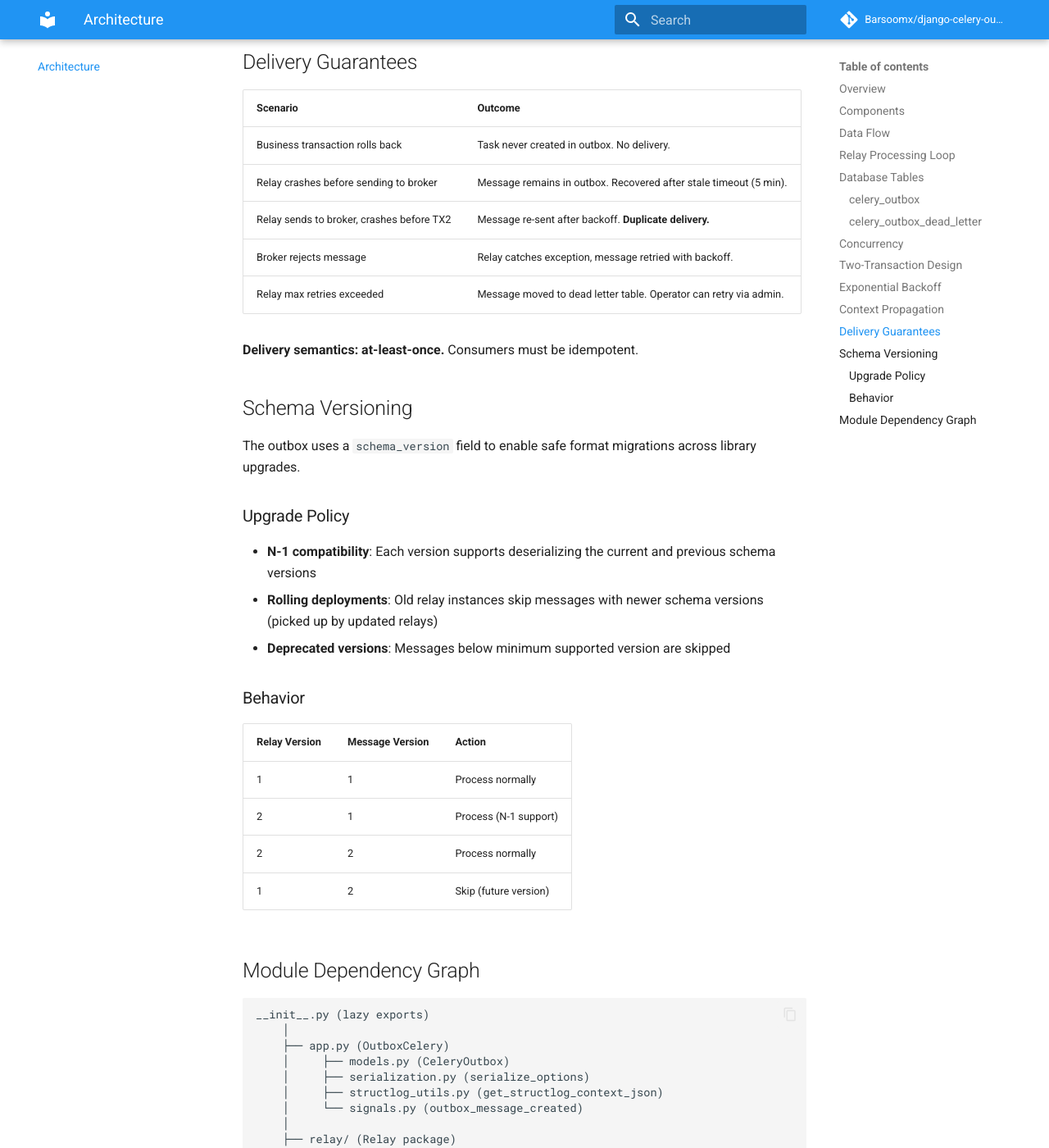
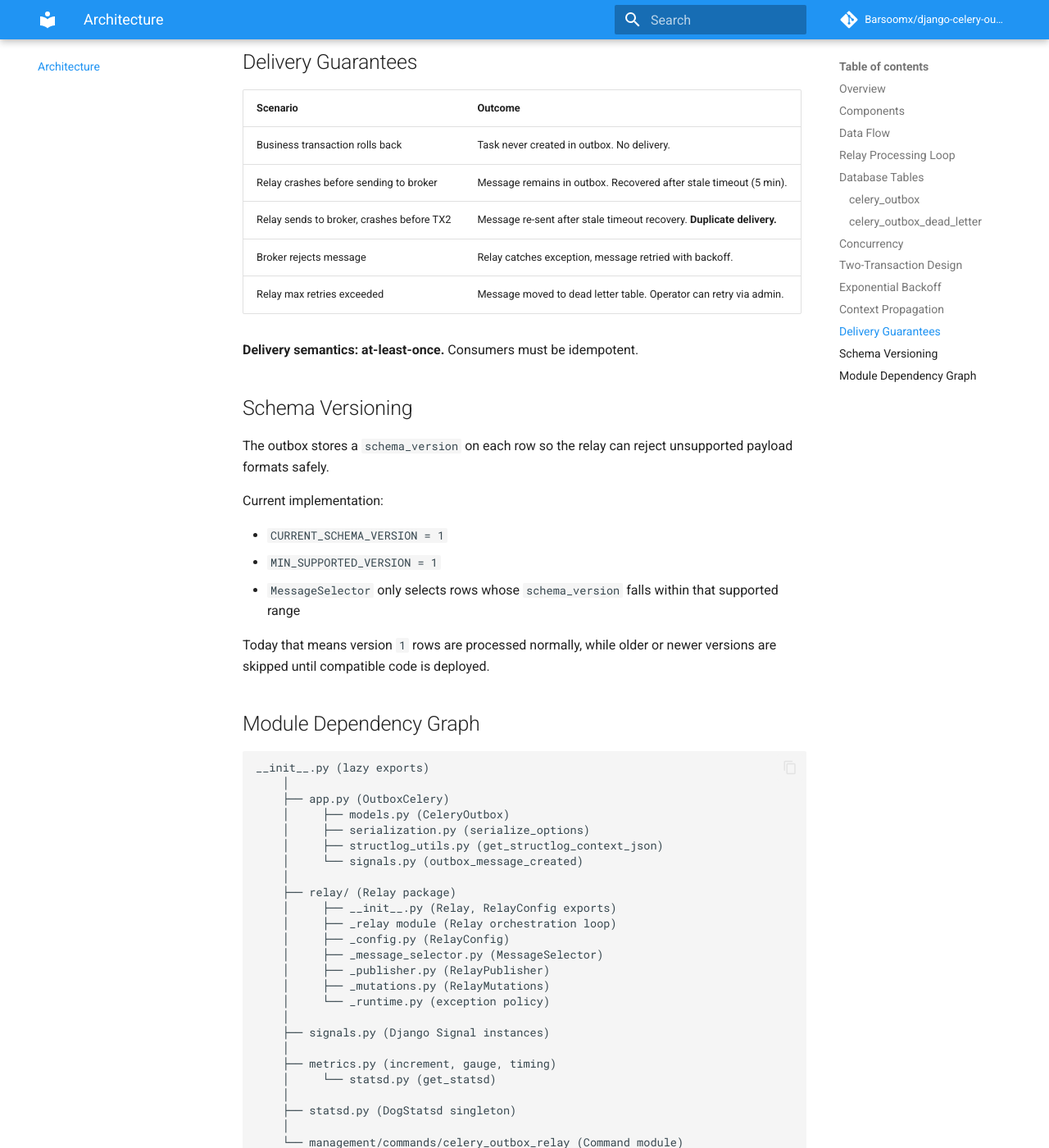
Before and after one commit to Barsoomx/django-celery-outbox, an MkDocs documentation site: the page built from docs/architecture.md, in a window 1280 px wide and 1400 px high, scrolled down 5383 px. Shown: the whole window at 82% size. Built offline with MkDocs 1.6.1 and Material for MkDocs 9.7.7, drawn with Linux system fonts in a browser that asks for light colours; comment, search, counter and statistics services are not loaded; some of the changed text lies outside the part shown.

Commit message:
docs: fix task 5 architecture details

```diff
--- a/docs/architecture.md
+++ b/docs/architecture.md
@@ -161,7 +161,7 @@ The relay deliberately uses two separate transactions with network I/O between t
 This avoids holding a database lock open during broker communication, which could take seconds.
 
 The tradeoff: if the process crashes between transaction 1 and 2, sent messages remain in the outbox
-and will be re-sent after `retry_after` time. **Consumers must be idempotent.**
+and will be re-sent after stale-timeout recovery. **Consumers must be idempotent.**
 
 ## Exponential Backoff
 
@@ -197,7 +197,7 @@ Observability context is captured at `send_task()` time and restored by `RelayPu
 |----------|---------|
 | Business transaction rolls back | Task never created in outbox. No delivery. |
 | Relay crashes before sending to broker | Message remains in outbox. Recovered after stale timeout (5 min). |
-| Relay sends to broker, crashes before TX2 | Message re-sent after backoff. **Duplicate delivery.** |
+| Relay sends to broker, crashes before TX2 | Message re-sent after stale timeout recovery. **Duplicate delivery.** |
 | Broker rejects message | Relay catches exception, message retried with backoff. |
 | Relay max retries exceeded | Message moved to dead letter table. Operator can retry via admin. |
 
@@ -205,22 +205,17 @@ Observability context is captured at `send_task()` time and restored by `RelayPu
 
 ## Schema Versioning
 
-The outbox uses a `schema_version` field to enable safe format migrations across library upgrades.
+The outbox stores a `schema_version` on each row so the relay can reject unsupported payload
+formats safely.
 
-### Upgrade Policy
+Current implementation:
 
-- **N-1 compatibility**: Each version supports deserializing the current and previous schema versions
-- **Rolling deployments**: Old relay instances skip messages with newer schema versions (picked up by updated relays)
-- **Deprecated versions**: Messages below minimum supported version are skipped
+- `CURRENT_SCHEMA_VERSION = 1`
+- `MIN_SUPPORTED_VERSION = 1`
+- `MessageSelector` only selects rows whose `schema_version` falls within that supported range
 
-### Behavior
-
-| Relay Version | Message Version | Action |
-|--------------|-----------------|--------|
-| 1 | 1 | Process normally |
-| 2 | 1 | Process (N-1 support) |
-| 2 | 2 | Process normally |
-| 1 | 2 | Skip (future version) |
+Today that means version `1` rows are processed normally, while older or newer versions are
+skipped until compatible code is deployed.
 
 ## Module Dependency Graph
 
```
Also changed, not shown: ARCHITECTURE.md (+9 -7 lines).
